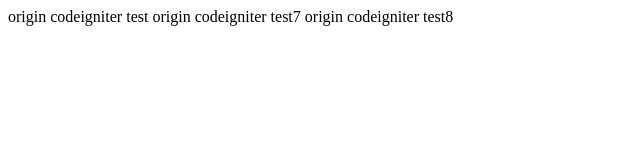
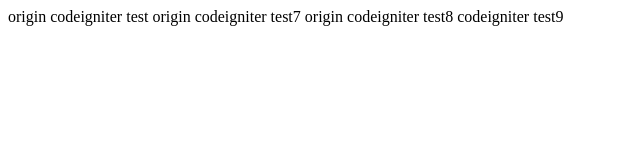
Before and after one commit to lmj2023/mypage, a plain HTML site: page codeignterTest.html in a window 1280 px wide. Shown: the whole page, without its empty margins (0-640 px from the left). Drawn offline with Linux system fonts and the light colour scheme.

Commit message:
codeigniter test9

```diff
--- a/codeignterTest.html
+++ b/codeignterTest.html
@@ -6,4 +6,6 @@
 origin codeigniter test7
 
 origin codeigniter test8
+
+codeigniter test9
 </html>
```
